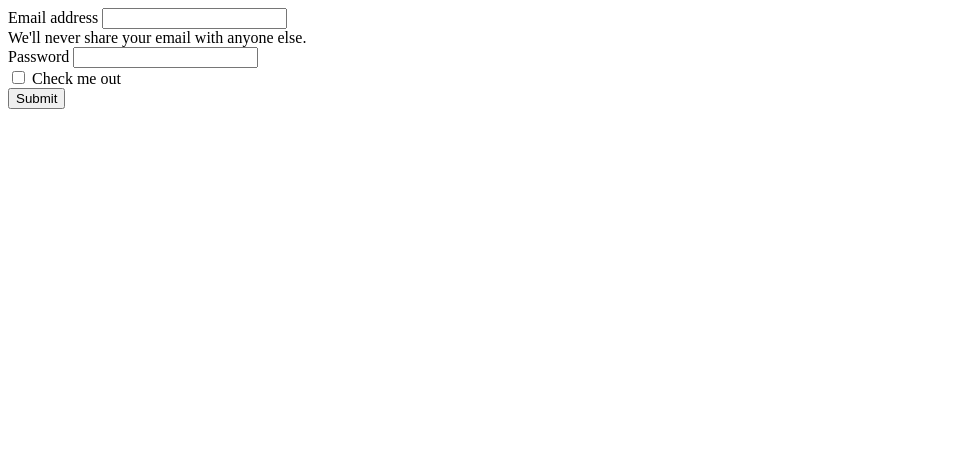
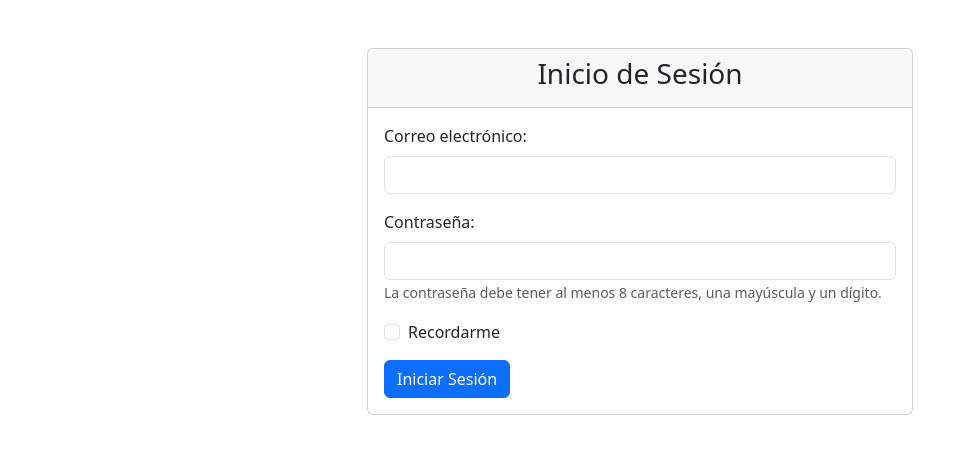
Before and after one commit to GIGINOA21/GIGINOA21.github.io, a plain HTML site: page login.html in a window 1280 px wide. Shown: the whole page, without its empty margins (0-968 px from the left). Drawn offline with nearby package versions, Linux system fonts and the light colour scheme.

Commit message:
Update login.html

```diff
--- a/login.html
+++ b/login.html
@@ -1,16 +1,48 @@
-<form>
+<!DOCTYPE html>
+<html lang="es">
+<head>
+    <meta charset="UTF-8">
+    <meta name="viewport" content="width=device-width, initial-scale=1, shrink-to-fit=no">
+    <script src="login.js"></script>
+    <title>Login</title>
+
+    <!-- Bootstrap CSS -->
+    <link href="https://cdn.jsdelivr.net/npm/bootstrap@5.3.0/dist/css/bootstrap.min.css" rel="stylesheet">
+</head>
+<body>
+
+<div class="container mt-5">
+    <div class="row justify-content-center">
+        <div class="col-md-6">
+            <div class="card">
+                <div class="card-header">
+                    <h3 class="card-title text-center">Inicio de Sesión</h3>
+                </div>
+                <div class="card-body">
+                    <form id="loginForm" onsubmit="return validateForm()">
                         <div class="mb-3">
-    <label for="exampleInputEmail1" class="form-label">Email address</label>
-    <input type="email" class="form-control" id="exampleInputEmail1" aria-describedby="emailHelp">
-    <div id="emailHelp" class="form-text">We'll never share your email with anyone else.</div>
+                            <label for="username" class="form-label">Correo electrónico:</label>
+                            <input type="email" class="form-control" id="username" name="username" inputmode="email" required>
                         </div>
                         <div class="mb-3">
-    <label for="exampleInputPassword1" class="form-label">Password</label>
-    <input type="password" class="form-control" id="exampleInputPassword1">
+                            <label for="password" class="form-label">Contraseña:</label>
+                            <input type="password" class="form-control" id="password" name="password" required>
+                            <small id="passwordHelp" class="form-text text-muted">La contraseña debe tener al menos 8 caracteres, una mayúscula y un dígito.</small>
                         </div>
                         <div class="mb-3 form-check">
-    <input type="checkbox" class="form-check-input" id="exampleCheck1">
-    <label class="form-check-label" for="exampleCheck1">Check me out</label>
+                            <input type="checkbox" class="form-check-input" id="remember">
+                            <label class="form-check-label" for="remember">Recordarme</label>
                         </div>
-  <button type="submit" class="btn btn-primary">Submit</button>
+                        <button type="button" class="btn btn-primary" onclick="showSuccessMessage()">Iniciar Sesión</button>
                     </form>
+                </div>
+            </div>
+        </div>
+    </div>
+</div>
+
+<!-- Bootstrap JS and Popper.js -->
+<script src="https://cdn.jsdelivr.net/npm/bootstrap@5.3.0/dist/js/bootstrap.bundle.min.js"></script>
+
+</body>
+</html>
```
Lines whose indentation alone changed are shown as unchanged.
